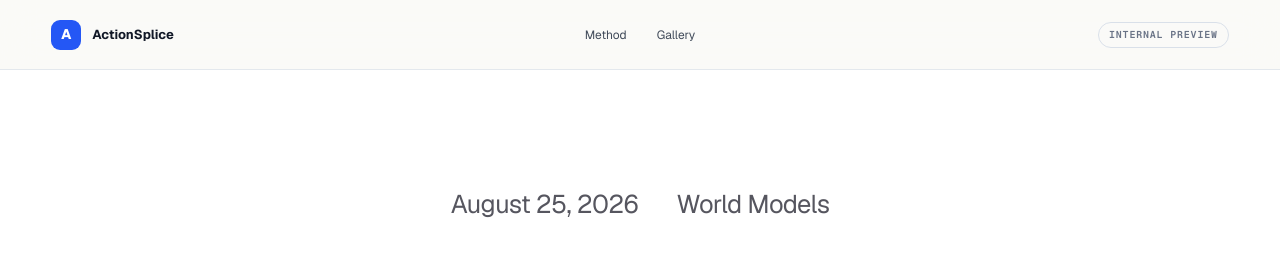
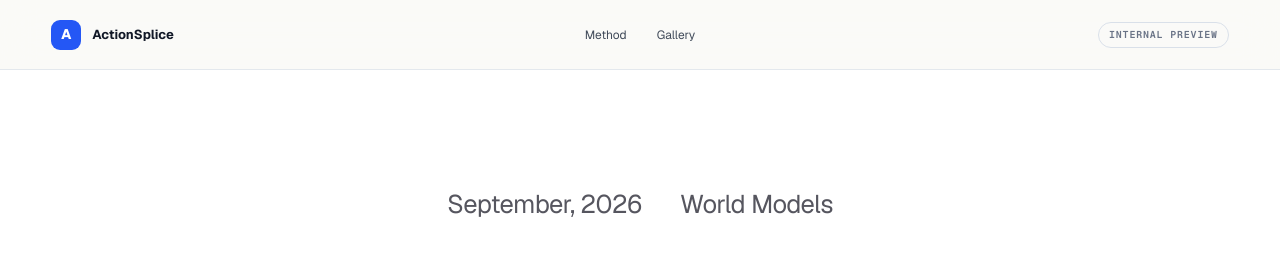
Before and after one commit to PardisTaghavi/actionsplice-website, a Next.js app: page / in a window 1280 px wide. Shown: the top 275 px of the page. Built offline with nearby package versions, Linux system fonts and the light colour scheme.

Commit message:
Update header date

```diff
--- a/app/page.tsx
+++ b/app/page.tsx
@@ -87,7 +87,7 @@ export default function Home() {
       <section className="hero" id="top">
         <div className="hero-copy">
           <div className="hero-meta">
-            <time dateTime="2026-08-25">August 25, 2026</time>
+            <time dateTime="2026-09">September, 2026</time>
             <span>World Models</span>
           </div>
           <h1>
```
